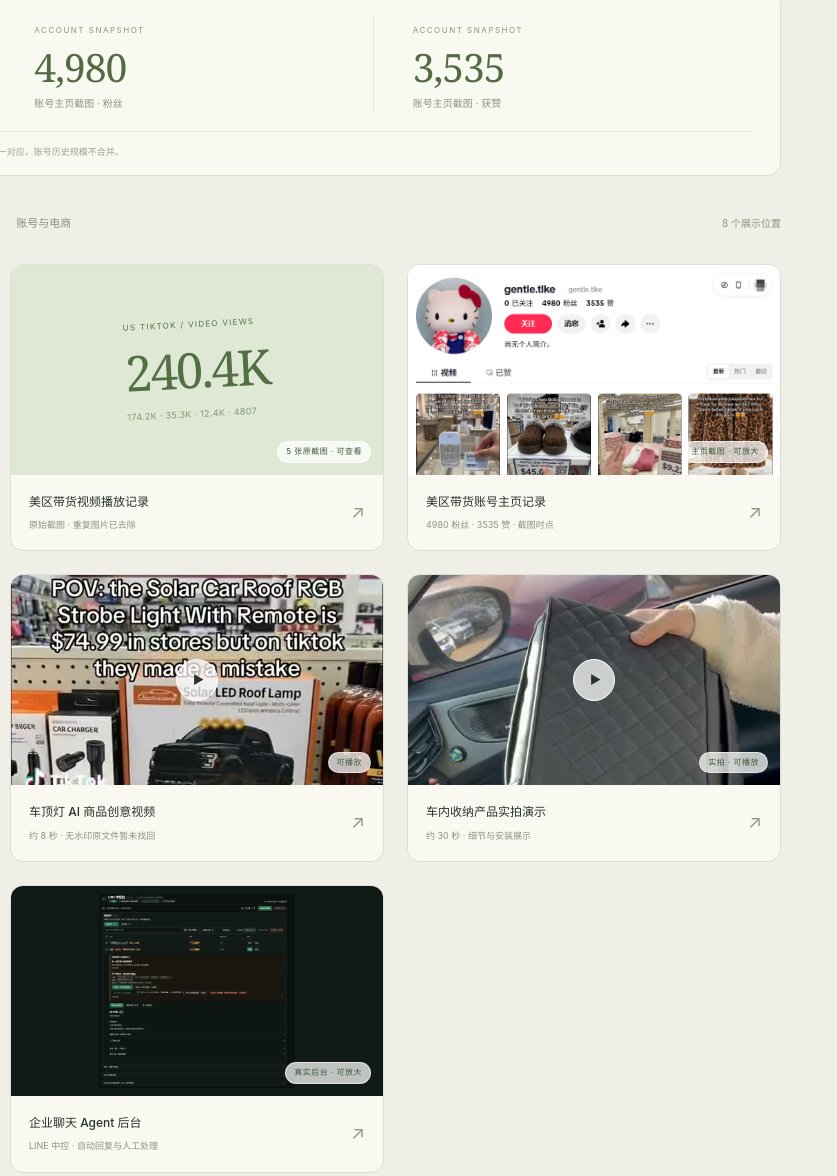
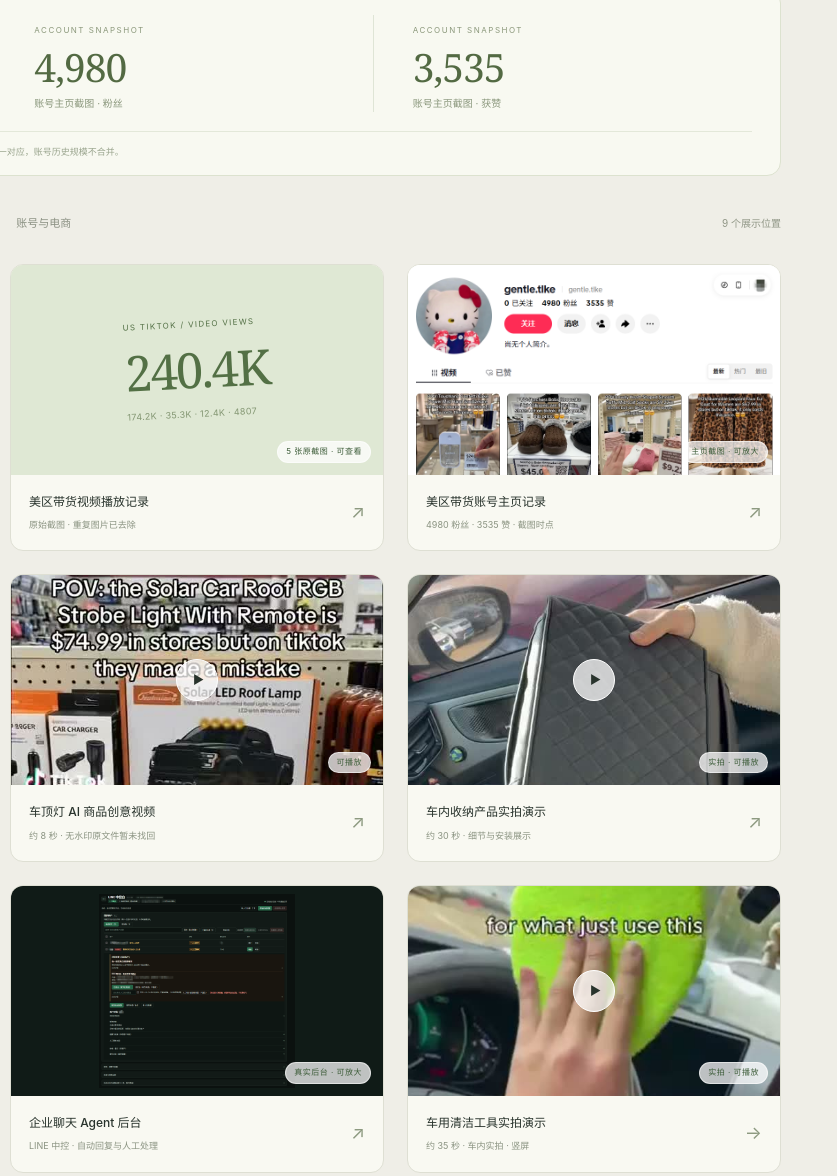
Before and after one commit to chauhieubf0b3-alt/xieyu-portfolio, a plain HTML site: page index.html in a window 1280 px wide. Shown: the part 2758-3934 px from the top of the page, 443-1280 px from the left. Drawn offline with Linux system fonts and the light colour scheme.

Commit message:
add in-car real footage video to works section

```diff
--- a/app.js
+++ b/app.js
@@ -8,6 +8,7 @@ const media = {
   'us-account': {title:'美区 TikTok 带货账号 · 主页记录', label:'US TIKTOK / ACCOUNT SNAPSHOT', type:'image', src:'assets/us-account-overview.png', description:'美区 TikTok 带货账号主页截图，显示 4980 粉丝、3535 赞及多条商品视频。数据为截图时点记录，不作为实时数据或成交金额展示。'},
   'us-content-grid': {title:'本人真人出镜 · 帽子与面罩产品展示', label:'US TIKTOK / ON-CAMERA PRODUCT PRESENTATION', type:'image', src:'assets/us-content-grid.png', description:'本人出镜的是第二排第1条：帽子与面罩产品展示，截图显示 4476 次播放，出镜身份已由本人确认。这里保留完整视频列表，便于结合其他商品内容查看；其他人物未标为本人，具体脚本、拍摄及剪辑分工另行补充。'},
   'us-video-views': {title:'域动像素 · 美区 TikTok 带货视频播放记录', label:'US TIKTOK / VIDEO VIEW SNAPSHOTS', type:'gallery', images:[{src:'assets/us-views-1742k.png',value:'174.2K'},{src:'assets/us-views-2404k.png',value:'240.4K'},{src:'assets/us-views-124k.png',value:'12.4K'},{src:'assets/us-views-353k.png',value:'35.3K'},{src:'assets/us-views-4807.png',value:'4807'}], description:'以下为域动像素美区 TikTok 带货视频的播放量截图，保留原始显示数值。重复的 4807 截图仅展示一次；记录尚未逐条对应本页样片或具体账号，不合计为去重总播放量。'},
+  'car-clean': {title:'车用清洁工具 · 车内实拍演示', label:'REAL FOOTAGE / IN-CAR DEMO', type:'video', src:'assets/car-window-cleaner-real.mp4', poster:'assets/car-window-cleaner-poster.jpg', description:'约 35 秒的车内实拍演示：雨天上车前，用带长柄的车用清洁工具处理挡风玻璃内侧，竖屏拍摄，保留原始画外音与英文字幕。与 AI 素材分开展示；具体拍摄、出镜与剪辑分工待补齐。'},
   'agent-dashboard': {title:'LINE 聊天 Agent · 中控后台', label:'AI APPLICATION / DASHBOARD', type:'image', src:'assets/line-agent-dashboard.png', description:'企业聊天 Agent 的 LINE 中控后台截图，展示客户列表、自动回复控制、人工暂停、待人工处理、发送记录核实等界面。截图中的客户信息已遮挡。'},
   'agent-flow': {title:'企业聊天 Agent · 工作流与测试', label:'AI APPLICATION / PROCESS', type:'image', src:null, description:'用实际过程材料说明如何把需求推进到交付。', requested:['需求或功能流程图','自动回复规则与工作流','测试、优化或验收相关记录']},
   'account-domain': {title:'域动像素 · 美区账号运营', label:'TIKTOK / ACCOUNT EXECUTION', type:'image', src:null, description:'3 个万粉账号分别展示：1 个本人培育、2 个接手运营。', requested:['对应账号主页或历史截图','本人负责时间和具体工作','现有内容表现记录；只填写有依据的数据']},
--- a/index.html
+++ b/index.html
@@ -84,7 +84,7 @@
     <section class="works-section section-space" id="works" aria-labelledby="works-title"><div class="shell">
       <div class="section-heading reveal"><div><span class="eyebrow">02 / WORKS & EVIDENCE</span><h2 id="works-title">让作品自己说话。</h2></div><p>美区 TikTok 带货内容与账号记录。<br>视频、实拍素材和原始截图分别查看。</p></div>
       <div class="performance-summary reveal" aria-label="已提供的播放量和账号截图数据"><div><span>VIDEO VIEW SNAPSHOT</span><strong>240.4K</strong><p>单条视频播放截图记录</p></div><div><span>ACCOUNT SNAPSHOT</span><strong>4,980</strong><p>账号主页截图 · 粉丝</p></div><div><span>ACCOUNT SNAPSHOT</span><strong>3,535</strong><p>账号主页截图 · 获赞</p></div><small>美区播放截图、账号主页与 AI 样片来自域动像素。数据为截图时点记录；视频与账号未逐一对应，账号历史规模不合并。</small></div>
-      <div class="works-toolbar"><div class="filter-group" role="group" aria-label="筛选作品"><button class="filter-button active" type="button" data-filter="all" aria-pressed="true">全部</button><button class="filter-button" type="button" data-filter="content" aria-pressed="false">AI 内容</button><button class="filter-button" type="button" data-filter="real" aria-pressed="false">实拍作品</button><button class="filter-button" type="button" data-filter="records" aria-pressed="false">播放记录</button><button class="filter-button" type="button" data-filter="ai" aria-pressed="false">AI 项目</button><button class="filter-button" type="button" data-filter="commerce" aria-pressed="false">账号与电商</button></div><span class="works-count" id="works-count" aria-live="polite">8 个展示位置</span></div>
+      <div class="works-toolbar"><div class="filter-group" role="group" aria-label="筛选作品"><button class="filter-button active" type="button" data-filter="all" aria-pressed="true">全部</button><button class="filter-button" type="button" data-filter="content" aria-pressed="false">AI 内容</button><button class="filter-button" type="button" data-filter="real" aria-pressed="false">实拍作品</button><button class="filter-button" type="button" data-filter="records" aria-pressed="false">播放记录</button><button class="filter-button" type="button" data-filter="ai" aria-pressed="false">AI 项目</button><button class="filter-button" type="button" data-filter="commerce" aria-pressed="false">账号与电商</button></div><span class="works-count" id="works-count" aria-live="polite">9 个展示位置</span></div>
       <div class="gallery-grid" id="gallery">
         <button class="gallery-card gallery-account" type="button" data-category="real" data-media="us-content-grid"><span class="gallery-image"><img src="assets/us-content-grid.png" alt="美区TikTok视频列表，第二排第1条为本人出镜的帽子与面罩展示，截图显示4476播放" width="1329" height="861" loading="lazy"><span class="gallery-status ready">真人出镜 · 可放大</span></span><span class="gallery-caption"><b>本人出镜：帽子与面罩展示</b><small>第二排第1条 · 4476播放 · 原截图</small><span aria-hidden="true">↗</span></span></button>
         <button class="gallery-card gallery-records" type="button" data-category="records" data-media="us-video-views"><span class="gallery-placeholder mint"><span class="view-record-cover"><small>US TIKTOK / VIDEO VIEWS</small><strong>240.4K</strong><span>174.2K · 35.3K · 12.4K · 4807</span></span><span class="gallery-status ready">5 张原截图 · 可查看</span></span><span class="gallery-caption"><b>美区带货视频播放记录</b><small>原始截图 · 重复图片已去除</small><span aria-hidden="true">↗</span></span></button>
@@ -94,6 +94,7 @@
         <button class="gallery-card gallery-video" type="button" data-category="real" data-media="car-real"><span class="gallery-image"><img src="assets/car-organizer-poster.jpg" alt="车内收纳产品实拍展示封面" width="540" height="960" loading="lazy"><span class="gallery-play" aria-hidden="true">▶</span><span class="gallery-status ready">实拍 · 可播放</span></span><span class="gallery-caption"><b>车内收纳产品实拍演示</b><small>约 30 秒 · 细节与安装展示</small><span aria-hidden="true">↗</span></span></button>
         <button class="gallery-card gallery-source" type="button" data-category="real" data-media="car-source"><span class="gallery-image"><img src="assets/car-organizer-source-library.jpg" alt="车内收纳产品实拍剪辑素材库，包含多个细节和安装展示片段" width="706" height="653" loading="lazy"><span class="gallery-status ready">素材库 · 可放大</span></span><span class="gallery-caption"><b>实拍内容剪辑素材</b><small>多角度素材 · 与实拍成片配套</small><span aria-hidden="true">↗</span></span></button>
         <button class="gallery-card gallery-dashboard" type="button" data-category="ai" data-media="agent-dashboard"><span class="gallery-image"><img src="assets/line-agent-dashboard.png" alt="LINE聊天Agent中控后台，显示客户列表和人工处理界面" width="1178" height="1168" loading="lazy"><span class="gallery-status ready">真实后台 · 可放大</span></span><span class="gallery-caption"><b>企业聊天 Agent 后台</b><small>LINE 中控 · 自动回复与人工处理</small><span aria-hidden="true">↗</span></span></button>
+        <button class="gallery-card gallery-video" type="button" data-category="real" data-media="car-clean"><span class="gallery-image"><img src="assets/car-window-cleaner-poster.jpg" alt="车内实拍：车用清洁工具演示封面" width="540" height="960" loading="lazy"><span class="gallery-play" aria-hidden="true">▶</span><span class="gallery-status ready">实拍 · 可播放</span></span><span class="gallery-caption"><b>车用清洁工具实拍演示</b><small>约 35 秒 · 车内实拍 · 竖屏</small><span aria-hidden="true">→</span></span></button>
         <!-- <button class="gallery-card" type="button" data-category="commerce" data-media="account-domain"><span class="gallery-placeholder lavender"><span class="placeholder-art account-art" aria-hidden="true"><i></i><b></b><b></b><b></b></span><span class="gallery-status">截图待补</span></span><span class="gallery-caption"><b>美区账号运营记录</b><small>域动像素 · 分开呈现个人贡献</small><span aria-hidden="true">↗</span></span></button> -->
         <!-- <button class="gallery-card" type="button" data-category="content" data-media="content-process"><span class="gallery-placeholder peach"><span class="placeholder-art frame-art" aria-hidden="true">✳ <i>→</i> ▷</span><span class="gallery-status">素材待补</span></span><span class="gallery-caption"><b>商品内容制作过程</b><small>商品资料 · 脚本 · 成片</small><span aria-hidden="true">↗</span></span></button> -->
         <!-- <button class="gallery-card" type="button" data-category="commerce" data-media="account-shayu"><span class="gallery-placeholder sky"><span class="placeholder-art matrix-art" aria-hidden="true"><i></i><i></i><i></i><i></i></span><span class="gallery-status">截图待补</span></span><span class="gallery-caption"><b>海外社媒账号经历</b><small>鲨娱传媒 · 多地区账号运营</small><span aria-hidden="true">↗</span></span></button> -->
```
